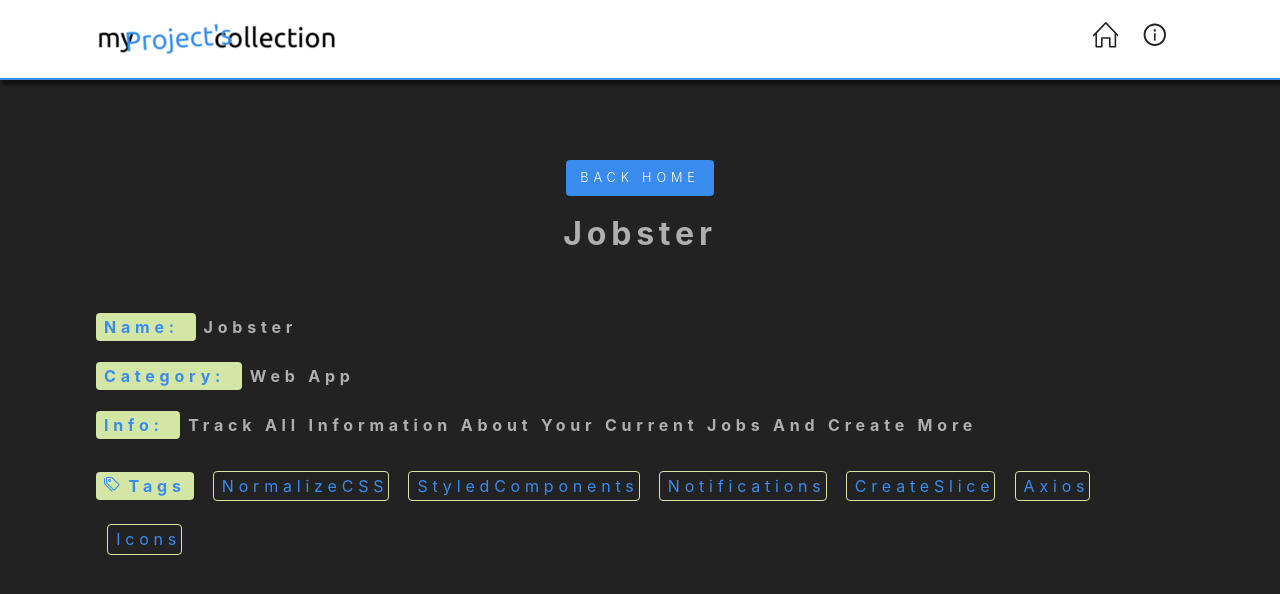
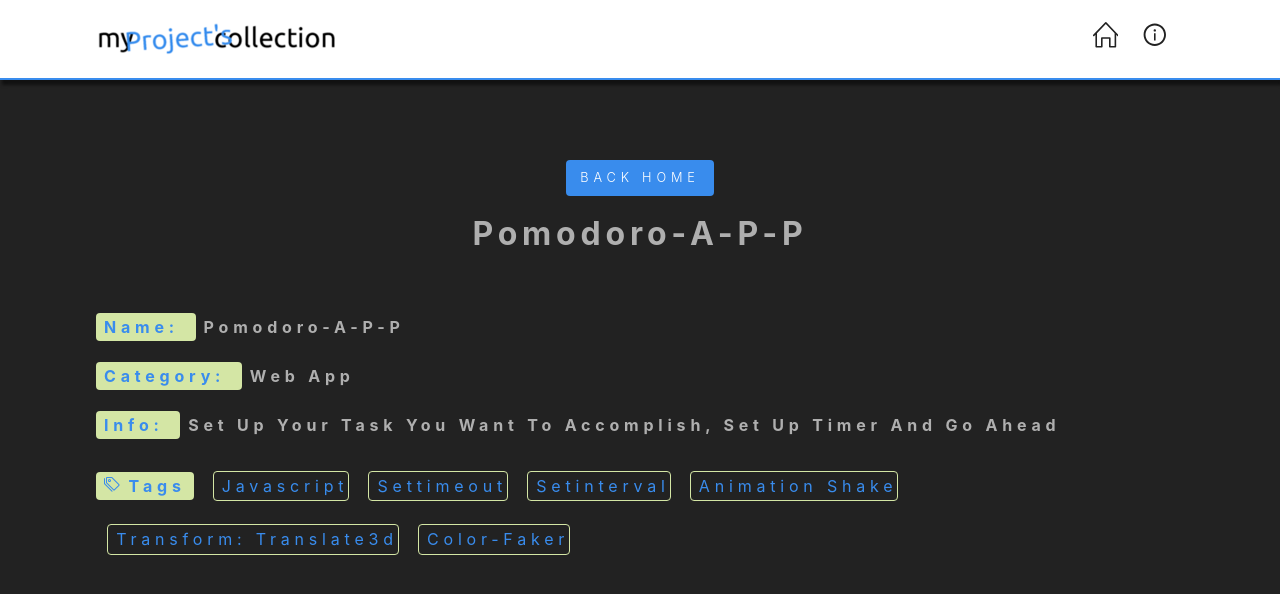
Before and after one commit to jvin08/31-my-collection, a React (Create React App) app: page /project/0 in a window 1280 px wide. Shown: the top 594 px of the page. Built offline with nearby package versions, Linux system fonts and the light colour scheme.

Commit message:
added project pomodoro

```diff
--- a/src/Data.js
+++ b/src/Data.js
@@ -3,6 +3,24 @@
 const data =   [
   {
     id:0,
+    name: 'pomodoro-a-p-p',
+    category: 'web app',
+    link: "https://pomodoro-a-p-p.netlify.app/",
+    info: "set up your task you want to accomplish, set up timer and go ahead",
+    img:
+      'https://raw.githubusercontent.com/jvin08/pomodoro-a-p/main/front-page.PNG',
+    sources: [
+      ["javascript", "https://www.javascript.com/learn"],
+      ["settimeout", "https://developer.mozilla.org/en-US/docs/Web/API/setTimeout"],
+      ["setinterval", "https://developer.mozilla.org/en-US/docs/Web/API/setInterval"],
+      ["animation shake", "https://unused-css.com/blog/css-shake-animation/"],
+      ["transform: translate3d", "https://developer.mozilla.org/en-US/docs/Web/CSS/transform-function/translate3d"],
+      ["color-faker", "https://cdn.skypack.dev/@faker-js/faker"],
+    ],
+    date: "11 2023",
+  },
+  {
+    id:1,
     name: 'jobster',
     category: 'web app',
     link: "https://jobs-tracking.netlify.app",
@@ -20,7 +38,7 @@ const data =   [
     date: "04 2023",
   },
   {
-    id:1,
+    id:2,
     name: 'quiz',
     category: 'web quiz',
     link: "https://qu-i-z.netlify.app",
@@ -33,7 +51,7 @@ const data =   [
     date: "12 2022",
   },
   {
-    id:2,
+    id:3,
     name: 'gadgetopia',
     category: 'online store',
     link: "https://gadget-opia.netlify.app/",
@@ -49,7 +67,7 @@ const data =   [
     date: "02 2023",
   },
   {
-    id:3,
+    id:4,
     name: 'gallery',
     category: 'picture\'s bank',
     link: "https://st-ock-pho-to.netlify.app/",
@@ -65,7 +83,7 @@ const data =   [
     date: "12 2022",
   },
   {
-    id:4,
+    id:5,
     name: 'cocktail\'s',
     category: 'drinks\'s bank',
     link: "https://cocktails4u.netlify.app/",
@@ -80,7 +98,7 @@ const data =   [
     date: "11 2022",
   },
   {
-    id:5,
+    id:6,
     name: 'create person',
     category: 'random people',
     link: "https://newrandomperson.netlify.app/",
@@ -95,7 +113,7 @@ const data =   [
     date: "12 2022",
   },
   {
-    id:6,
+    id:7,
     name: 'pagination',
     category: 'random pages',
     link: "https://p-agination.netlify.app/",
@@ -109,7 +127,7 @@ const data =   [
     date: "12 2022",
   },
   {
-    id:7,
+    id:8,
     name: 'movies searcher',
     category: 'collection',
     link: "https://mo-vies-db.netlify.app/",
@@ -123,7 +141,7 @@ const data =   [
     date: "12 2022",
   },
   {
-  id:8,
+  id:9,
   name: 'github user',
   category: 'users data',
   link: "https://charts4u.netlify.app/",
@@ -139,7 +157,7 @@ const data =   [
   date: "12 2022",
 },
 {
-  id:9,
+  id:10,
   name: 'theme toggler',
   category: 'front page',
   link: "https://t-heme-toggle.netlify.app/",
@@ -155,7 +173,7 @@ const data =   [
   date: "12 2022",
 },
 {
-  id:10,
+  id:11,
   name: 'application',
   category: 'form',
   link: "https://registr-form.netlify.app/",
@@ -168,7 +186,7 @@ const data =   [
   date: "01 2023",
 },
 {
-  id:11,
+  id:12,
   name: 'shopping list',
   category: 'notes',
   link: "https://shop-crocodile.netlify.app/",
@@ -184,7 +202,7 @@ const data =   [
   date: "06 2023",
 },
 {
-  id:12,
+  id:13,
   name: 'basketball scoreboard',
   category: 'score counter',
   link: "https://basket-ball-score-boards.netlify.app/",
@@ -199,7 +217,7 @@ const data =   [
   date: "08 2023",
 },
 {
-  id:13,
+  id:14,
   name: 'blackjack',
   category: 'card game',
   link: "https://black-jack-card-game.netlify.app/",
@@ -214,7 +232,7 @@ const data =   [
   date: "08 2023",
 },
 {
-  id:14,
+  id:15,
   name: 'passwords generator',
   category: 'security app',
   link: "https://two-passwords-generator.netlify.app/",
@@ -229,7 +247,7 @@ const data =   [
   date: "08 2023",
 },
 {
-  id:15,
+  id:16,
   name: 'leads tracker',
   category: 'chrome/brave-extention',
   link: "https://leads-tracker-extention.netlify.app/",
@@ -244,7 +262,7 @@ const data =   [
   date: "09 2023",
 },
 {
-  id:16,
+  id:17,
   name: '6-units-converter',
   category: 'web app',
   link: "https://6-unit-converter.netlify.app/",
@@ -259,7 +277,7 @@ const data =   [
   date: "09 2023",
 },
 {
-  id:17,
+  id:18,
   name: 'oldagram',
   category: 'web app',
   link: "https://oldagram-copy-instagram.netlify.app/",
@@ -273,7 +291,7 @@ const data =   [
   date: "09 2023",
 },
 {
-  id:18,
+  id:19,
   name: 'coworking spaces website frontpage',
   category: 'web app',
   link: "https://coworking-hubs-page.netlify.app/",
@@ -289,7 +307,7 @@ const data =   [
   date: "09 2023",
 },
 {
-  id:19,
+  id:20,
   name: 'annoying cookie consent',
   category: 'web app',
   link: "https://cookie-consent-pop-up.netlify.app",
@@ -309,7 +327,7 @@ const data =   [
   date: "09 2023",
 },
 {
-  id:20,
+  id:21,
   name: 'cats mood picker',
   category: 'web app',
   link: "https://cats-mood-pickker.netlify.app/",
@@ -328,7 +346,7 @@ const data =   [
   date: "09 12 2023",
 },
 {
-  id:21,
+  id:22,
   name: 'xtwitter',
   category: 'social app',
   link: "https://x-clonee.netlify.app/",
@@ -348,7 +366,7 @@ const data =   [
   date: "09 12 2023",
 },
 {
-  id:22,
+  id:23,
   name: 'luxury bikes',
   category: 'fake web store',
   link: "https://opulent-bike-store.netlify.app/",
@@ -366,7 +384,7 @@ const data =   [
   date: "09 2023",
 },
 {
-  id:23,
+  id:24,
   name: 'snakes splash page',
   category: 'splash page',
   link: "https://snakes-splash.netlify.app/",
@@ -384,7 +402,7 @@ const data =   [
   date: "09 2023",
 },
 {
-  id:24,
+  id:25,
   name: 'activity-ideas-generator',
   category: 'one page',
   link: "https://act-ivitygenerator.netlify.app/",
@@ -401,7 +419,7 @@ const data =   [
   date: "09 2023",
 },
 {
-  id:25,
+  id:26,
   name: 'war',
   category: 'web',
   link: "https://war-war-card-game.netlify.app/",
@@ -421,7 +439,7 @@ const data =   [
   date: "10 2023",
 },
 {
-  id:26,
+  id:27,
   name: 'my-business-card',
   category: 'web-page',
   link: "https://ivan-vasylyniuk.netlify.app/",
```
